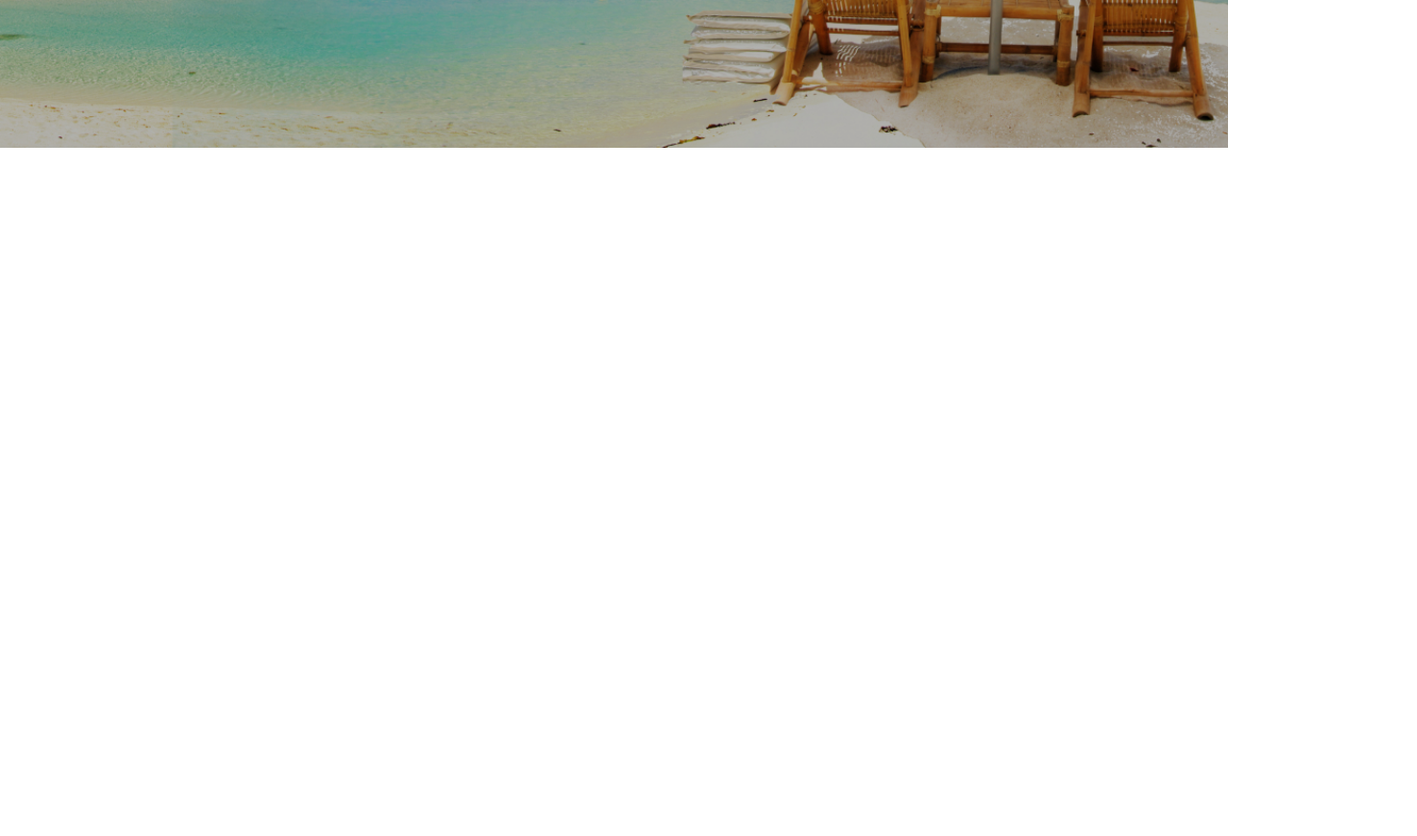
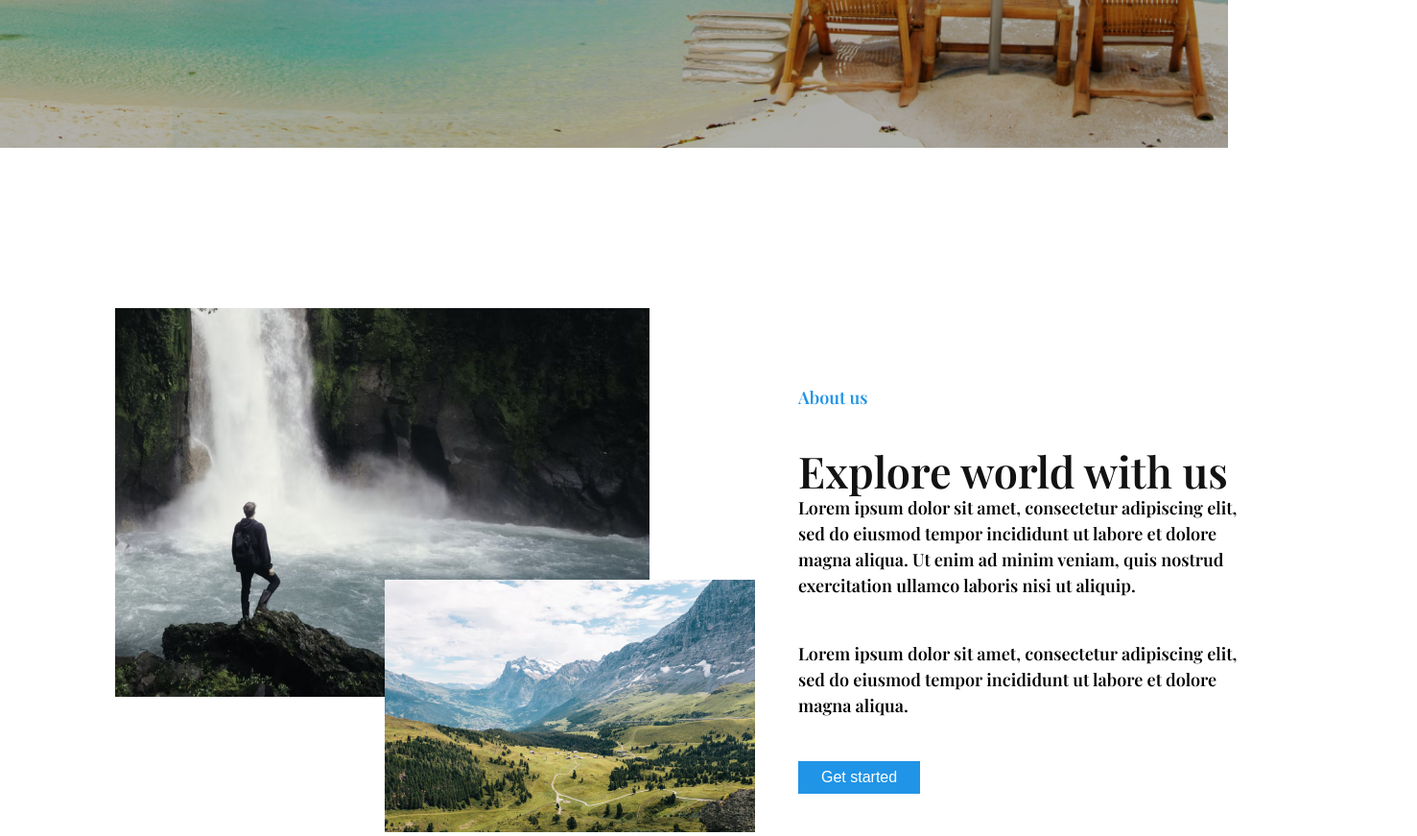
Before and after one commit to ucha13/Travello, a plain HTML site: page index.html in a window 1280 px wide. Shown: the part 506-1377 px from the top of the page at 96% size, 1477 px wide, since content can reach past the window. Before the commit the page ends 800 px from the top, so only its background shows below. Drawn offline with nearby package versions, Linux system fonts and the light colour scheme.

Commit message:
add  About Us section

```diff
--- a/index.html
+++ b/index.html
@@ -17,7 +17,7 @@
 
        <div class="logo">
         <a href="#">
-            <img src="./Images/Frame 5.png">
+            <img src="./images_folder/Frame 5.png">
         </a>
        </div>
     <div class="header_right_content"   >
@@ -28,7 +28,7 @@
                      <a href="//">HOME</a>
                 </li>
                <li>
-                     <a href="//">ABOUT</a>
+                     <a href="//">ABOUT US</a>
                 </li>
                <li>
                     <a href="//">WHY US</a>
@@ -53,34 +53,55 @@
 
 <section  class="hero">
     <figure>
-        <img src="./Images/image 1.jpg" alt="Banner">
+        <img src="./images_folder/image 1.jpg" alt="Banner">
     </figure>
 
 
     <div id="text" class="Banner_text_1" >
-       <h1>Explore new places<br>with travello </h1>
-       <p>Lorem ipsum dolor sit amet, consectetur adipiscing elit, sed do eiusmod tempor incididunt ut labore et dolore magna aliqua. Ut enim ad minim veniam, quis nostrud exercitation ullamco laboris nisi ut aliquip.</p>
+       <h1>Explore new places<br> with travello  </h1>
+       <p>Lorem ipsum dolor sit amet, consectetur adipiscing elit, sed do eiusmod tempor incididunt ut labore et dolore magna aliqua. Ut enim ad minim veniam, quis nostrud exercitation  ullamco laboris nisi ut aliquip.</p>
        <div class="button_1">
         <a href=""> Get started </a>
 
-    </div>
+       </div>
+</section>
 
- </section>
+<section class="about_us">
+    <div class="container">
+       <div id="about_us_text" class="about_us_text">
+           <div id="about_us_head">
+               <p id="about_us_head_1">About us</p>
+               <h2 id="about_us_head_2">Explore world with us</h2>
+
+            </div>
+
+
+           <p id="about_us_text_lorem">Lorem ipsum dolor sit amet, consectetur adipiscing elit, sed do eiusmod tempor incididunt ut labore et dolore magna aliqua. Ut enim ad minim veniam, quis nostrud exercitation ullamco laboris nisi ut aliquip.</p>
+
+           <p id="about_us_text_lorem">Lorem ipsum dolor sit amet, consectetur adipiscing elit, sed do eiusmod tempor incididunt ut labore et dolore magna aliqua.</p>
 
 
 
+             <div class="button_1">
+                <a href=""> Get started </a>
+             </div>
+        </div>
+
+     <div class="about_us_images">
+            <div id="image_1_group">
+               <div id="image_1"  class="image_1">
+                 <img src="./images_folder/about_us_image1.jpg" alt="image_1">
+               </div>
+             </div>
 
 
+                 <div id="image_2"  class="image_2">
+                    <img src="./images_folder/about_us_image2.jpg" alt="image_2">
+                 </div>
 
+      </div>
 
-
-
-
-
-</section>
-
-
-
+    </div>
 
 
 
--- a/style.css
+++ b/style.css
@@ -13,7 +13,7 @@
         background-color: #2094E6;
         color:#ffff;
         font: size 16px;
-        font-family:'Work Sans';
+        font-family: sans-serif;
         text-decoration: none;
 
 
@@ -59,7 +59,7 @@ header.main_header{
 .header_right_content nav ul a {
     font-size: 24px;
     color: #ffff;
-    font-family:'Work Sans', sans-serif;
+    font-family: sans-serif;
     font-weight: 500;
     text-decoration: none;
     transition: 2ms;
@@ -108,12 +108,12 @@ section.hero figure{
     height: 100%;
     z-index: index 1;;
 }
+
 section.hero figure img{
- width: 100%;
- height: 100%;
- object-fit: cover;
-}
-
+    width: 100%;
+    height: 100%;
+    object-fit: cover;
+   }
 #text{
     margin: 150px 0 100px 120px;
     color: #ffff;
@@ -135,3 +135,103 @@ p{
     margin-bottom: 24px;
     line-height: 27px;
 }
+
+
+/*about us section*/
+
+section.about_us{
+    display: flex;
+    position: absolute;
+    width: 1438px;
+    height: 546px;
+    left: 0px;
+    top: 827px;
+}
+
+
+#about_us_text{
+    display: flex;
+    box-sizing: border-box;
+    position: absolute;
+    flex-direction: column;
+    align-items: flex-start;
+    padding: 0px;
+    gap: 20px;
+
+
+    width: 486px;
+    height: 385px;
+    left: 832px;
+    top: 80.5px;
+
+
+
+}
+
+
+
+#about_us_head{
+    display: flex;
+    flex-direction: column;
+    align-items: flex-start;
+    order: 0;
+    padding: 0px;
+    gap: 10px;
+    width: 445px;
+    height: 94px;
+
+
+}
+
+
+#about_us_head_1{
+     width: 100px;
+     height: 24px;
+     font-family: 'Playfair Display';
+     font-style: normal;
+     order: 0;
+     font-weight: 500;
+     font-size: 18px;
+     line-height: 24px;
+     color: #2094E6;
+
+
+
+}
+
+#about_us_head_2{
+    width: 645px;
+    height: 60px;
+    font-family: 'Playfair Display';
+    font-style: normal;
+    color: #121212;
+    order: 1;
+    font-weight: 500;
+    font-size: 45px;
+    line-height: 60px;
+
+
+}
+
+/* ------------------------- */
+
+
+#image_1_group{
+   position: absolute;
+   width: 577px;
+   height: 425px;
+   left: 120px;
+   top: 0px;
+
+
+}
+
+#image_2{
+    position: absolute;
+    width: 386px;
+    height: 263px;
+    left: 401px;
+    top: 283px;
+
+
+}
```
Also changed, not shown: images_folder/Frame 5.png (renamed from Images/Frame 5.png), images_folder/Group 1.png (renamed from Images/Group 1.png), images_folder/about_us_image1.jpg (renamed from Images/about_us_image1.jpg), images_folder/about_us_image2.jpg (renamed from Images/about_us_image2.jpg), images_folder/image 1.jpg (renamed from Images/image 1.jpg).
